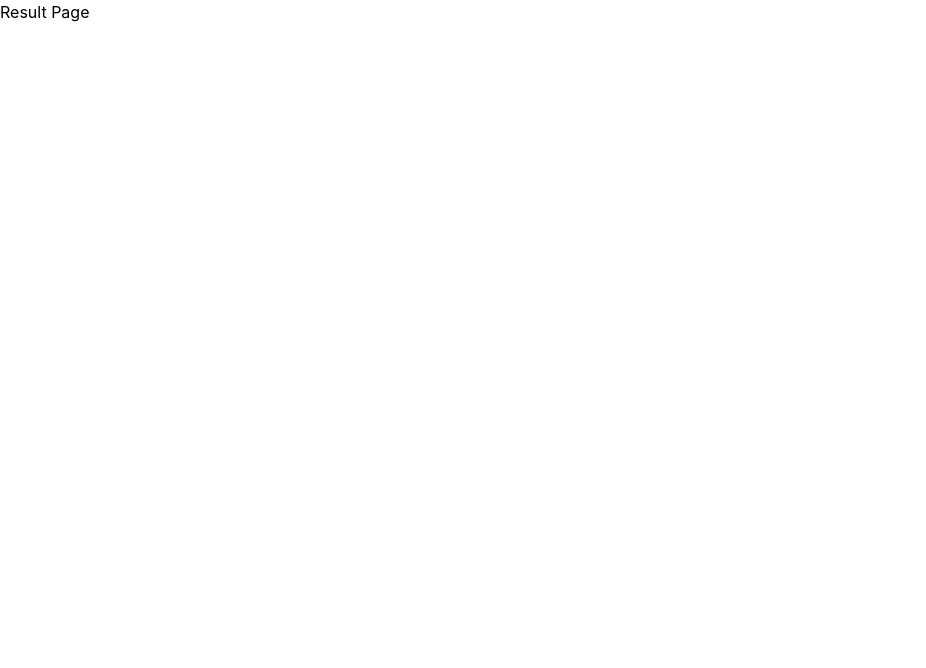
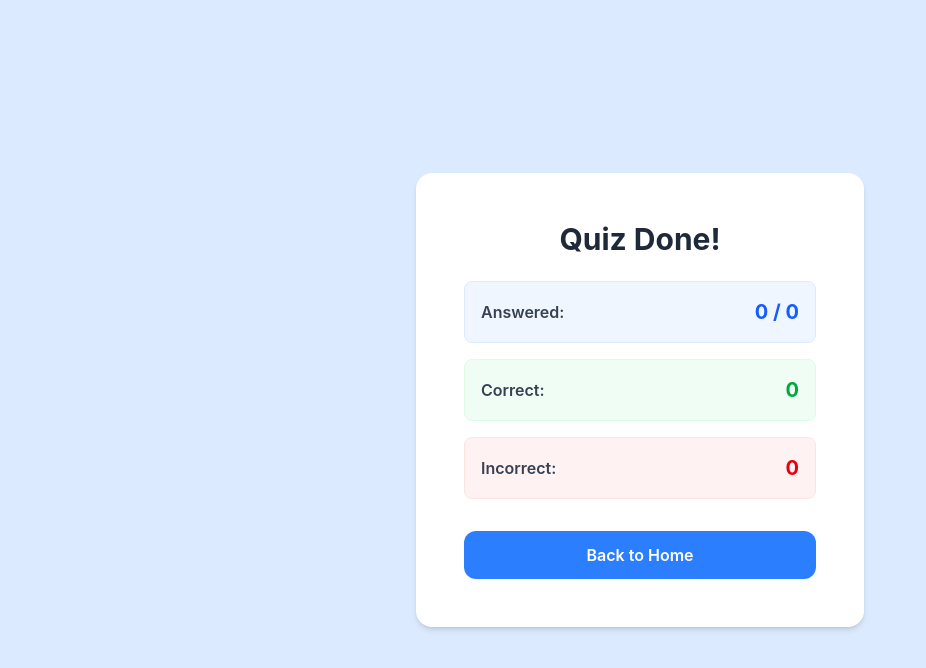
Before and after one commit to ryapps/quiz-app, a React (Vite) app: page /result in a window 1280 px wide. Shown: the top 668 px of the page, without its empty margins (0-926 px from the left). Built offline with nearby package versions, Linux system fonts and the light colour scheme.

Commit message:
feat: result page

```diff
--- a/src/pages/QuizPage.jsx
+++ b/src/pages/QuizPage.jsx
@@ -1,4 +1,5 @@
 import { useEffect, useState } from 'react';
+import { useNavigate } from 'react-router-dom';
 import { fetchQuizQuestions } from '../services/quizApi';
 import QuestionCard from './components/quiz/QuestionCard';
 import QuizHeader from './components/quiz/QuizHeader';
@@ -13,6 +14,7 @@ export default function QuizPage() {
   const [correctCount, setCorrectCount] = useState(0);
   const [incorrectCount, setIncorrectCount] = useState(0);
   const [isFinished, setIsFinished] = useState(false);
+  const navigate = useNavigate();
 
   useEffect(() => {
     const getQuestions = async () => {
@@ -45,6 +47,19 @@ export default function QuizPage() {
 
     return () => clearInterval(timerId);
   }, [loading, questions.length, isFinished]);
+
+  useEffect(() => {
+    if (isFinished) {
+      navigate('/result', {
+        state: {
+          correctCount,
+          incorrectCount,
+          totalQuestions: questions.length,
+        },
+        replace: true,
+      });
+    }
+  }, [isFinished, navigate, correctCount, incorrectCount, questions.length]);
 
   const handleSelect = (option) => {
     console.log('select:', option);
@@ -80,35 +95,6 @@ export default function QuizPage() {
     );
   }
 
-  if (isFinished) {
-    return (
-      <div className="flex flex-col min-h-screen bg-blue-100">
-        <QuizHeader timeLeft={timeLeft} />
-        <div className="flex-1 flex flex-col items-center justify-center p-4">
-          <div className="bg-white p-8 md:p-12 rounded-2xl shadow-md flex flex-col items-center w-full max-w-md">
-            <h1 className="text-3xl font-bold mb-6 text-gray-800">Kuis Selesai!</h1>
-            <div className="flex flex-col w-full gap-4 mb-8">
-              <div className="flex justify-between items-center bg-blue-50 p-4 rounded-lg border border-blue-100">
-                <span className="font-semibold text-gray-700">Terjawab:</span>
-                <span className="text-xl font-bold text-blue-600">
-                  {correctCount + incorrectCount} / {questions.length}
-                </span>
-              </div>
-              <div className="flex justify-between items-center bg-green-50 p-4 rounded-lg border border-green-100">
-                <span className="font-semibold text-gray-700">Benar:</span>
-                <span className="text-xl font-bold text-green-600">{correctCount}</span>
-              </div>
-              <div className="flex justify-between items-center bg-red-50 p-4 rounded-lg border border-red-100">
-                <span className="font-semibold text-gray-700">Salah:</span>
-                <span className="text-xl font-bold text-red-600">{incorrectCount}</span>
-              </div>
-            </div>
-          </div>
-        </div>
-      </div>
-    );
-  }
-
   const currentQuestion = questions[currentIndex];
 
   return (
--- a/src/pages/ResultPage.jsx
+++ b/src/pages/ResultPage.jsx
@@ -1,3 +1,41 @@
+import { useLocation, useNavigate } from 'react-router-dom';
+
 export default function ResultPage() {
-  return <h1>Result Page</h1>;
+  const location = useLocation();
+  const navigate = useNavigate();
+
+  const state = location.state || {};
+  const { correctCount = 0, incorrectCount = 0, totalQuestions = 0 } = state;
+
+  return (
+    <div className="flex flex-col min-h-screen bg-blue-100">
+      <div className="flex-1 flex flex-col items-center justify-center p-4">
+        <div className="bg-white p-8 md:p-12 rounded-2xl shadow-md flex flex-col items-center w-full max-w-md">
+          <h1 className="text-3xl font-bold mb-6 text-gray-800">Quiz Done!</h1>
+          <div className="flex flex-col w-full gap-4 mb-8">
+            <div className="flex justify-between items-center bg-blue-50 p-4 rounded-lg border border-blue-100">
+              <span className="font-semibold text-gray-700">Answered:</span>
+              <span className="text-xl font-bold text-blue-600">
+                {correctCount + incorrectCount} / {totalQuestions}
+              </span>
+            </div>
+            <div className="flex justify-between items-center bg-green-50 p-4 rounded-lg border border-green-100">
+              <span className="font-semibold text-gray-700">Correct:</span>
+              <span className="text-xl font-bold text-green-600">{correctCount}</span>
+            </div>
+            <div className="flex justify-between items-center bg-red-50 p-4 rounded-lg border border-red-100">
+              <span className="font-semibold text-gray-700">Incorrect:</span>
+              <span className="text-xl font-bold text-red-600">{incorrectCount}</span>
+            </div>
+          </div>
+          <button
+            onClick={() => navigate('/')}
+            className="bg-blue-500 hover:bg-blue-600 text-white font-semibold py-3 px-6 rounded-xl w-full transition-all"
+          >
+            Back to Home
+          </button>
+        </div>
+      </div>
+    </div>
+  );
 }
```
